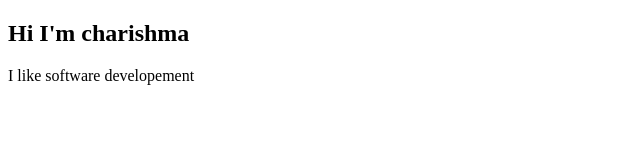
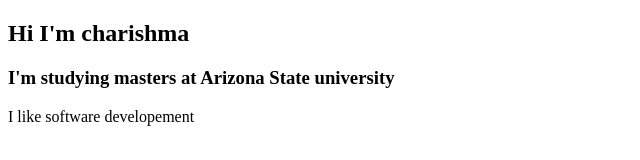
Before and after one commit to Charishma090619999/Full_Stack_Dev, a website: page index.html in a window 1280 px wide. Shown: the whole page, without its empty margins (0-640 px from the left). Drawn offline with Linux system fonts and the light colour scheme.

Commit message:
commit second

```diff
--- a/index.html
+++ b/index.html
@@ -8,6 +8,7 @@
 </head>
 <body>
     <h2> Hi I'm charishma </h2>
+    <h3>I'm studying masters at Arizona State university</h3>
     <p>I like software developement</p>
 </body>
 </html>
```
